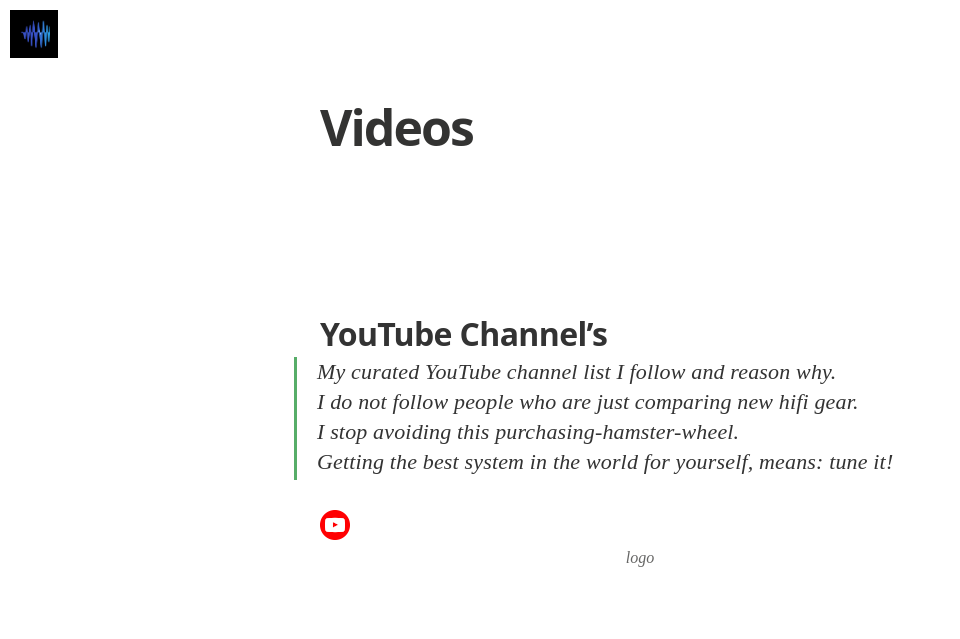
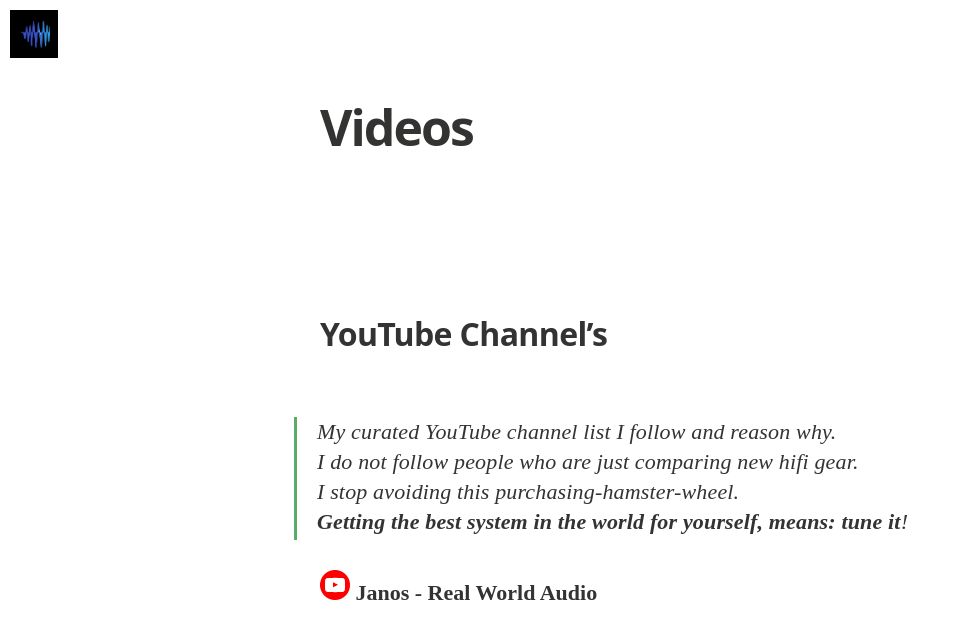
Before and after one commit to geraldfehringer/gerihifi.github.io, a Jekyll site: the page built from videos.md, in a window 1280 px wide, cut to the strip 0-669 px from the top of the page. Shown: the top 639 px of the strip, without its empty margins (0-960 px from the left). Built offline with Jekyll 4.4.1, drawn with Linux system fonts in a browser that asks for light colours; nearby versions of some CDN libraries; some web fonts are replaced.

Commit message:
fix video page

```diff
--- a/videos.md
+++ b/videos.md
@@ -5,10 +5,11 @@ permalink: /videos/
 ---
 
 ## YouTube Channel's
+<br />
 
 >My curated YouTube channel list I follow and reason why. \
 >I do not follow people who are just comparing new hifi gear. \
 >I stop avoiding this purchasing-hamster-wheel. \
->Getting the best system in the world for yourself, means: tune it!
+>**Getting the best system in the world for yourself, means: tune it**!
 
-![logo]({{ "/assets/images/youtube.png" | prepend: site.baseurl }} "Janos - Real World Audio")
+![]({{ "/assets/images/youtube.png" | prepend: site.baseurl }} "Janos - Real World Audio") **Janos - Real World Audio**
```
